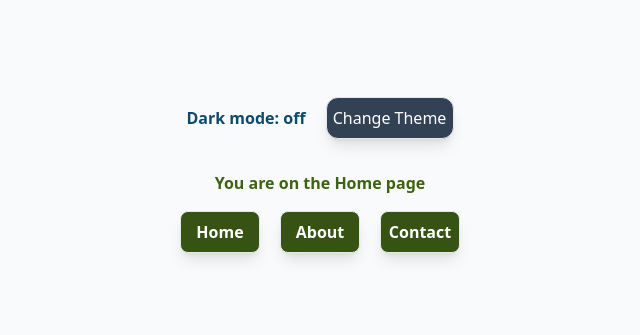
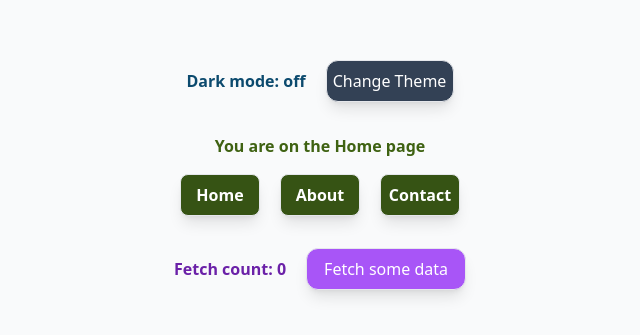
Before and after one commit to d3v-g/medium-custom-render, a React (Vite) app: page / in a window 1280 px wide. Shown: the part 225-560 px from the top of the page, without its empty margins (320-960 px from the left). Built offline with nearby package versions, Linux system fonts and the light colour scheme.

Commit message:
feat: react query and test setup

```diff
--- a/package.json
+++ b/package.json
@@ -12,6 +12,7 @@
         "format": "prettier --write ."
     },
     "dependencies": {
+        "@tanstack/react-query": "^4.32.0",
         "react": "^18.2.0",
         "react-dom": "^18.2.0",
         "react-router-dom": "^6.14.2"
--- a/src/App.tsx
+++ b/src/App.tsx
@@ -1,13 +1,24 @@
-import { useContext } from "react"
+import { useContext, useState } from "react"
 import { ThemeContext, Theme } from "./ThemeContext"
 import { Link, Outlet } from "react-router-dom"
+import { useQuery } from "@tanstack/react-query"
 
 const App: React.FC = () => {
     const { theme, setTheme } = useContext(ThemeContext)
 
+    const [fetchCount, setFetchCount] = useState(0)
+
+    const query = useQuery({
+        queryKey: ["data"],
+        queryFn: async () => {
+            setFetchCount((prevCount) => prevCount + 1)
+            return Promise.resolve(fetchCount)
+        },
+    })
+
     return (
         <>
-            <main className="flex h-screen flex-col justify-center bg-gray-50 text-center font-semibold dark:bg-slate-900">
+            <main className="flex h-screen flex-col justify-center gap-8 bg-gray-50 text-center font-semibold dark:bg-slate-900">
                 <div className="flex items-center justify-center gap-5 text-sky-900 dark:text-slate-200">
                     <h1>Dark mode: {theme === Theme.DARK ? "on" : "off"}</h1>
                     <button
@@ -21,7 +32,8 @@ const App: React.FC = () => {
                         Change Theme
                     </button>
                 </div>
-                <div className="mt-8 text-lime-800 dark:text-lime-200">
+
+                <div className="text-lime-800 dark:text-lime-200">
                     <Outlet />
                     <div className="mt-4 flex justify-center gap-5 text-white">
                         <Link
@@ -44,6 +56,16 @@ const App: React.FC = () => {
                         </Link>
                     </div>
                 </div>
+
+                <div className="flex items-center justify-center gap-5 text-purple-800 dark:text-fuchsia-200">
+                    <h1>Fetch count: {query.data}</h1>
+                    <button
+                        className="w-40 rounded-xl border bg-purple-500 py-2 font-light text-white shadow-lg dark:bg-purple-950"
+                        onClick={() => query.refetch()}
+                    >
+                        Fetch some data
+                    </button>
+                </div>
             </main>
         </>
     )
--- a/src/main.tsx
+++ b/src/main.tsx
@@ -4,6 +4,7 @@ import App from "./App.tsx"
 import "./index.css"
 import ProvideThemeContext from "./ThemeContext.tsx"
 import { createBrowserRouter, RouterProvider } from "react-router-dom"
+import { QueryClientProvider, QueryClient } from "@tanstack/react-query"
 
 const router = createBrowserRouter([
     {
@@ -26,10 +27,14 @@ const router = createBrowserRouter([
     },
 ])
 
+const queryClient = new QueryClient()
+
 ReactDOM.createRoot(document.getElementById("root")!).render(
     <React.StrictMode>
         <ProvideThemeContext>
-            <RouterProvider router={router} />
+            <QueryClientProvider client={queryClient}>
+                <RouterProvider router={router} />
+            </QueryClientProvider>
         </ProvideThemeContext>
     </React.StrictMode>,
 )
--- a/src/test_utils.tsx
+++ b/src/test_utils.tsx
@@ -3,28 +3,28 @@ import { render } from "@testing-library/react"
 import { MemoryRouter } from "react-router-dom"
 import userEvent from "@testing-library/user-event"
 import { ReactElement } from "react"
-// import { QueryClient, QueryClientProvider } from "@tanstack/react-query"
+import { QueryClient, QueryClientProvider } from "@tanstack/react-query"
 
 const defaultTheme = {
     theme: Theme.LIGHT,
     setTheme: () => vi.fn(),
 }
 
-// let queryClient
+let queryClient: QueryClient | null
 
-// export function setQueryClient() {
-//     queryClient = new QueryClient({
-//         defaultOptions: {
-//             queries: {
-//                 retry: false,
-//             },
-//         },
-//     })
-// }
+export function setupQueryClient() {
+    queryClient = new QueryClient({
+        defaultOptions: {
+            queries: {
+                retry: false,
+            },
+        },
+    })
+}
 
-// export function clearQueryClient() {
-//     queryClient = null
-// }
+export function clearQueryClient() {
+    queryClient = null
+}
 
 export const customRender = (
     ui: ReactElement,
@@ -38,7 +38,13 @@ export const customRender = (
         return (
             <ThemeContext.Provider value={theme}>
                 <MemoryRouter initialEntries={initialEntries}>
-                    {children}
+                    {queryClient ? (
+                        <QueryClientProvider client={queryClient}>
+                            {children}
+                        </QueryClientProvider>
+                    ) : (
+                        children
+                    )}
                 </MemoryRouter>
             </ThemeContext.Provider>
         )
```
Also changed, not shown: 2 other files (tests, documents, lock files or other folders).
